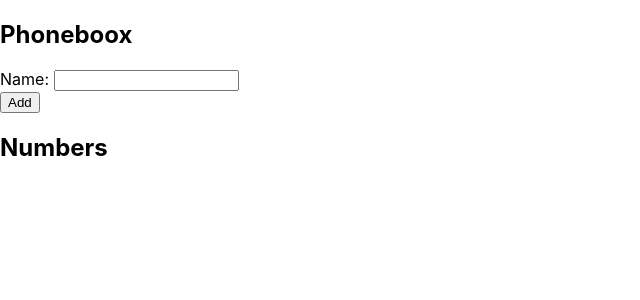
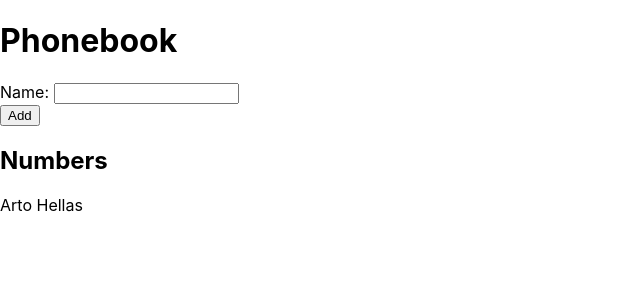
Before and after one commit to b-capra/fullstackopen, a React (Create React App) app in the folder part2/phonebook/: page / in a window 1280 px wide. Shown: the top 300 px of the page, without its empty margins (0-640 px from the left). Built offline with nearby package versions, Linux system fonts and the light colour scheme; the HTML template or start-up script is replaced by a standard one.

Commit message:
Add person component

```diff
--- a/part2/phonebook/src/App.js
+++ b/part2/phonebook/src/App.js
@@ -1,4 +1,5 @@
 import './App.css';
+import Person from './component/Person'
 import {useState} from 'react'
 
 const App = () => {
@@ -7,10 +8,14 @@ const App = () => {
   ])
   const [newName, setNewName] = useState('')
 
+  const addPerson = (event) => {
+    event.preventDefault()
+  }
+
   return (
     <div>
-      <h2>Phoneboox</h2>
-      <form>
+      <h1>Phonebook</h1>
+      <form onSubmit={addPerson}>
         <div>
           Name: <input />
         </div>
@@ -19,6 +24,7 @@ const App = () => {
         </div>
       </form>
       <h2>Numbers</h2>
+      {persons.map(person => <Person key={person.name} person={person} />)}
     </div>
   )
 }
--- /dev/null
+++ b/part2/phonebook/src/component/Person.js
@@ -0,0 +1,7 @@
+const Person = ({person}) => {
+  return (
+    <p>{person.name}</p>
+  )
+}
+
+export default Person
```
